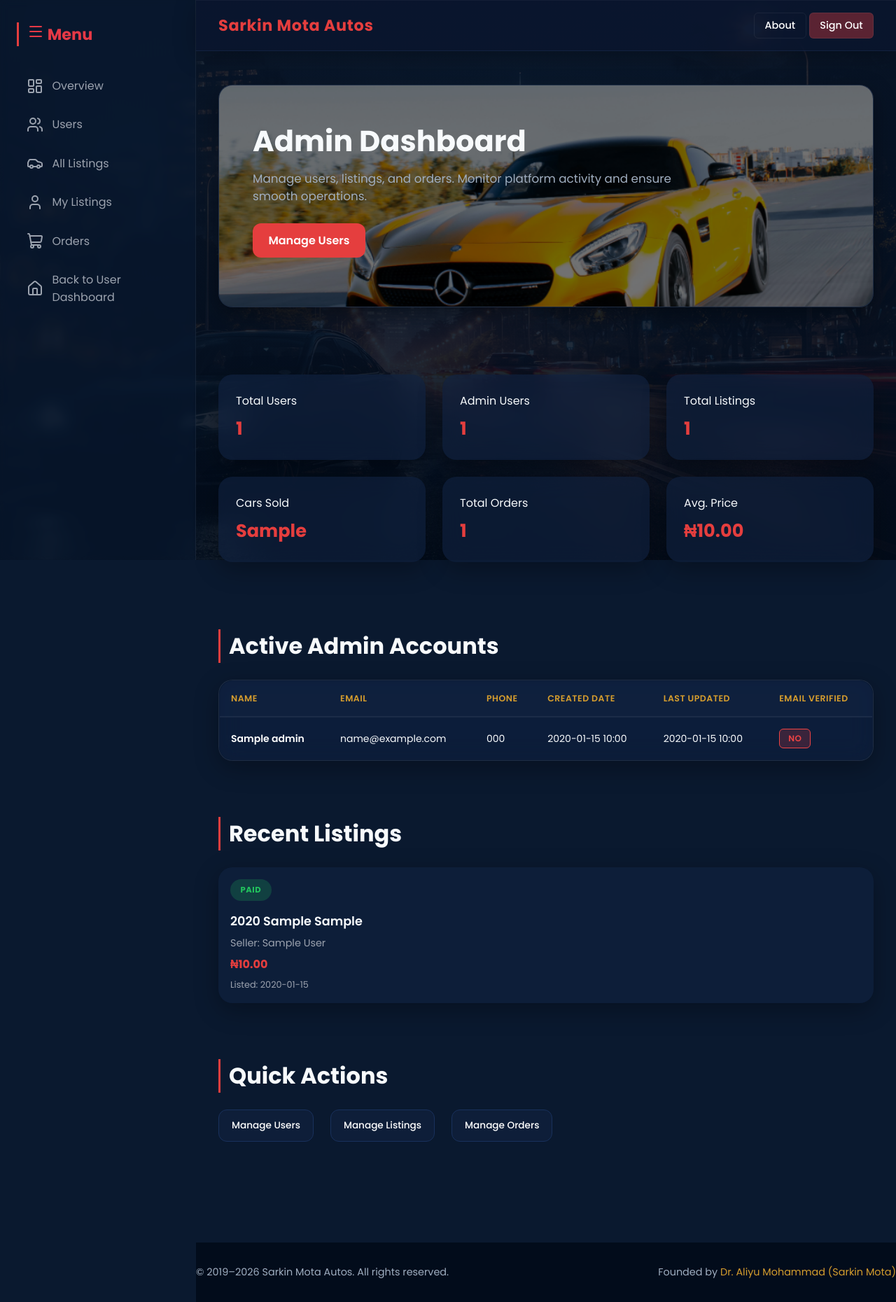
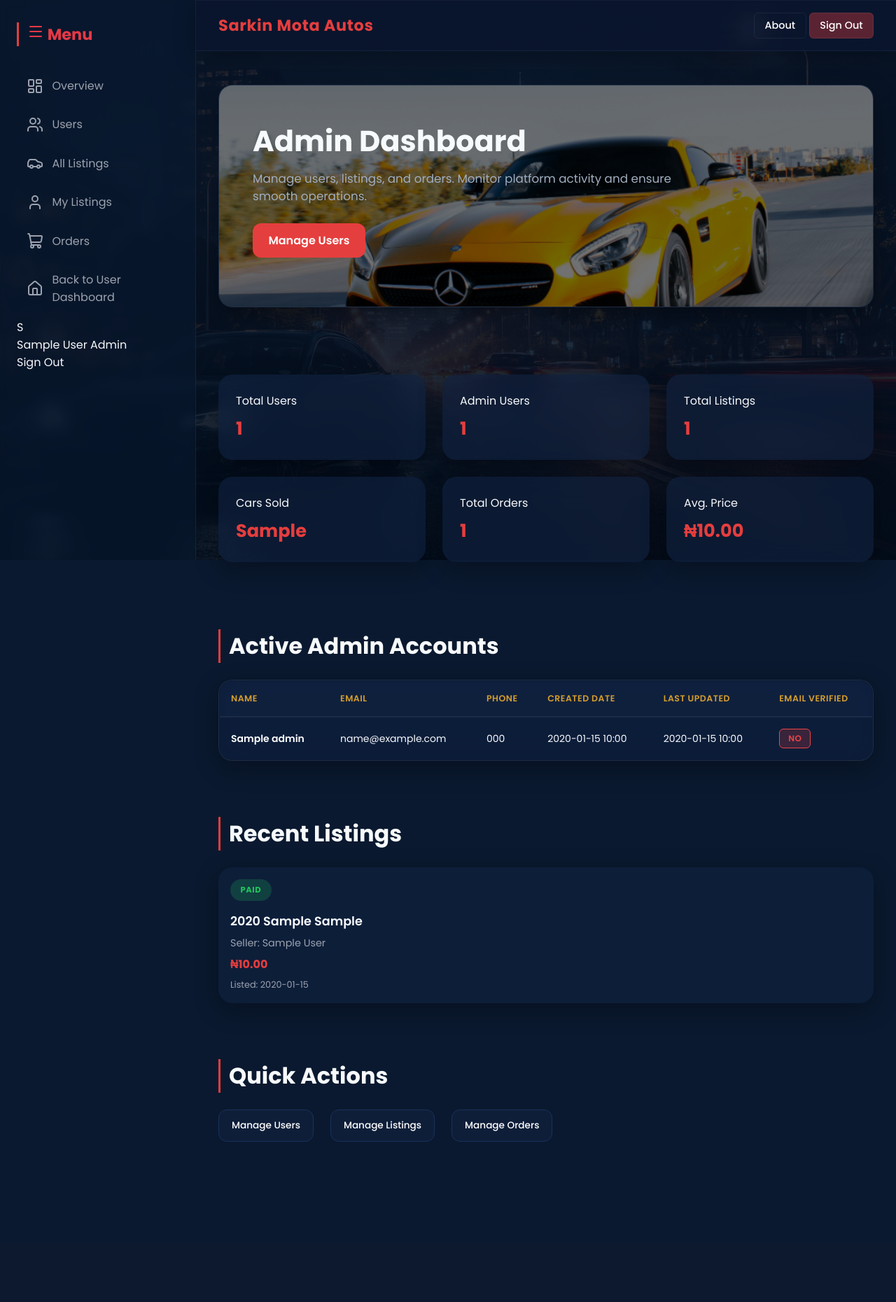
Before and after one commit to B-Develops/SMA, a Flask app: template app/templates/AdminDashboard.html in a window 1280 px wide. Shown: the whole page at 70% size. After the commit the page ends 1631 px from the top, so only its background shows below. Run offline with Flask 3, Linux system fonts and the light colour scheme; a user stored in the database is signed in; tables that the repository leaves empty hold one stand-in row (values such as "Sample post"); the template is opened without the code that fills it: values that come from a table or form of the project are taken from there, most other values are stand-ins (such as "Sample title", 1, 10 or a date in 2020); some libraries are stand-ins or nearby versions.

Commit message:
Remove footer from admin dashboard templates

```diff
--- a/app/templates/AdminDashboard.html
+++ b/app/templates/AdminDashboard.html
@@ -49,6 +49,20 @@
       <a href="{{ url_for('dashboard') }}" class="nav-item">
         <i data-lucide="home"></i> Back to User Dashboard
       </a>
+      <div class="sidebar-footer">
+        <div class="user-profile">
+          <div class="user-avatar">{{ current_user.name[0]|upper }}</div>
+
+          <div class="user-details">
+            <span class="user-name">{{ current_user.name }}</span>
+            <span class="user-role">{{ current_user.role|capitalize }}</span>
+          </div>
+
+          <a href="{{ url_for('auth.logout') }}" class="logout-btn">
+            Sign Out
+          </a>
+        </div>
+      </div>
     </aside>
 
     <!-- MAIN CONTENT -->
@@ -236,13 +250,6 @@
           </div>
         </section>
       </main>
-      <footer role="contentinfo">
-        <div class="container footer-inner">
-          <div>© 2019–2026 Sarkin Mota Autos. All rights reserved.</div>
-          <div>Founded by <span>Dr. Aliyu Mohammad (Sarkin Mota)</span></div>
-        </div>
-      </footer>
-      <!-- FOOTER (EDIT FREELY) -->
     </div>
 
     <script>
```
Also changed, not shown: app/templates/AdminDashboard_NEW.html (+2 -7 lines).
